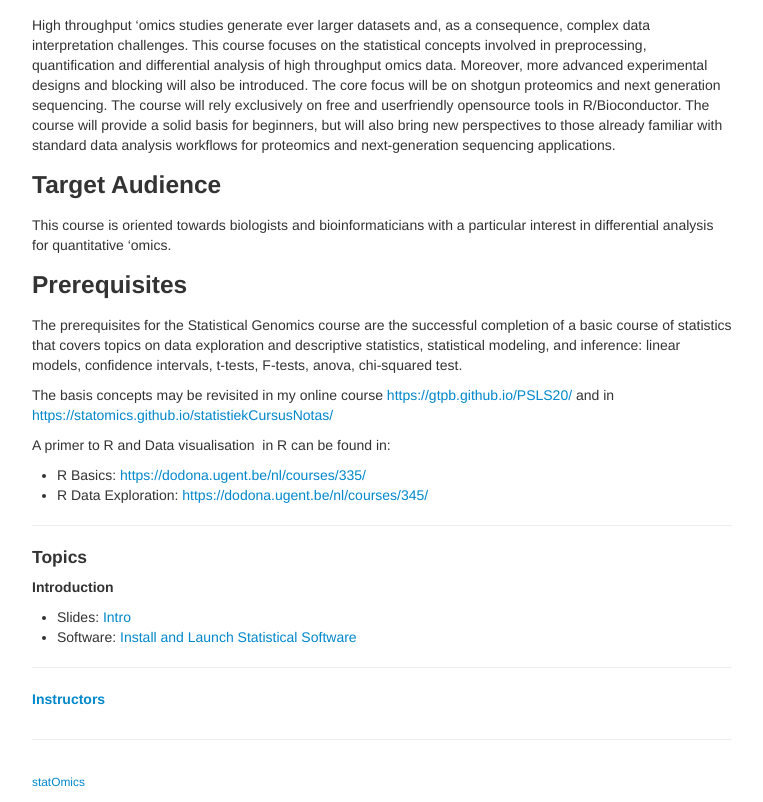
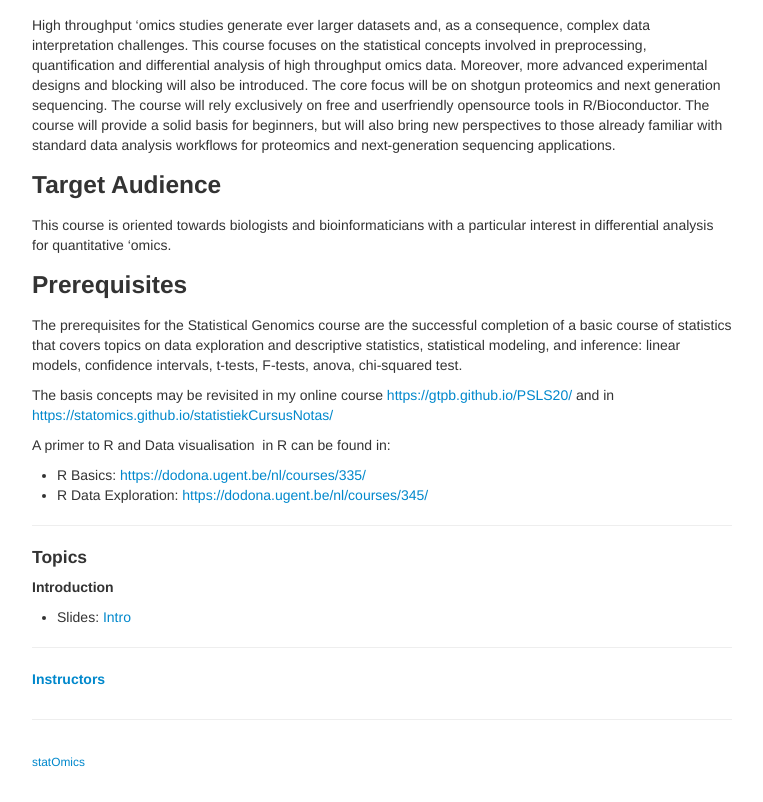
Before and after one commit to statOmics/SGA2020, a Jekyll site: the page built from index.md, in a window 1280 px wide. Shown: the part 407-1209 px from the top of the page, without its empty margins (258-1021 px from the left). Built offline with Jekyll 4.4.1, drawn with Linux system fonts in a browser that asks for light colours.

Commit message:
launch website

```diff
--- a/index.md
+++ b/index.md
@@ -30,7 +30,6 @@ A primer to R and Data visualisation  in R can be found in:
 **Introduction**
 
   - Slides: [Intro](assets/intro.pdf)
-  - Software: [Install and Launch Statistical Software](pages/software4stats.md)
 
 
 ---
```
Also changed, not shown: 1 other file.
